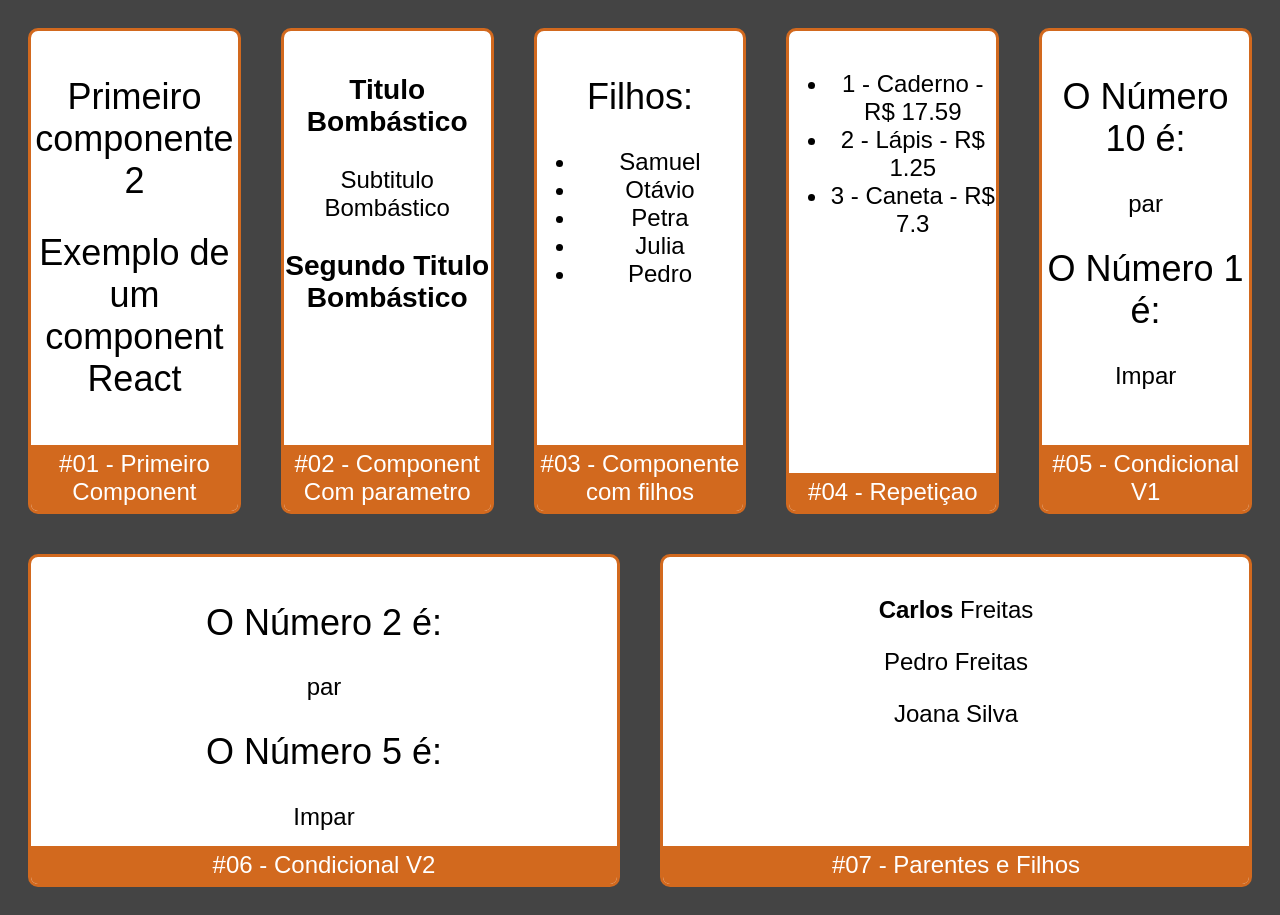
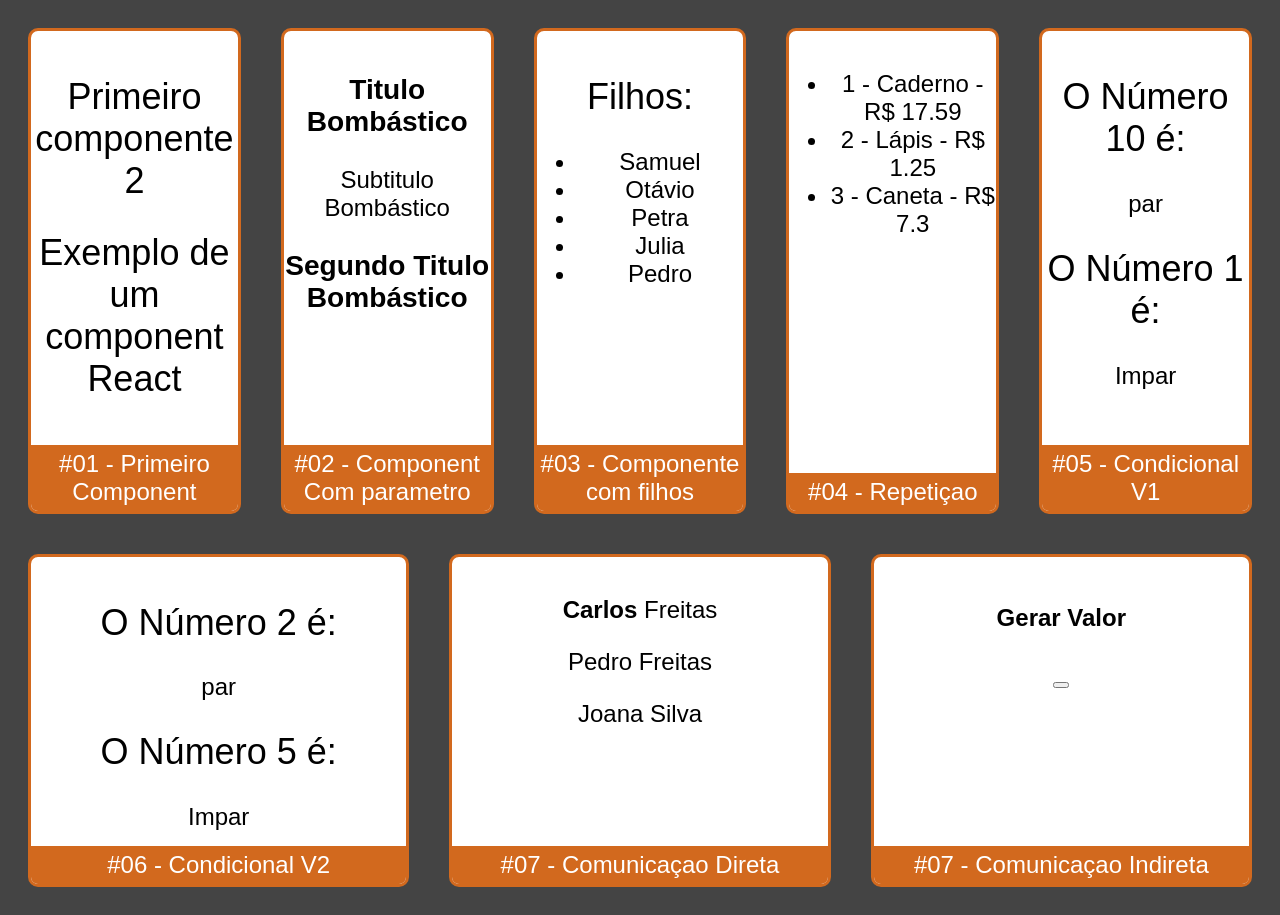
Before and after one commit to Samuel-Ricardo/Masterclass-React, a React (Create React App) app in the folder masterclass-react/: page / in a window 1280 px wide. Built offline with nearby package versions, Linux system fonts and the light colour scheme.

Commit message:
Indirect communication

```diff
--- a/masterclass-react/src/App.jsx
+++ b/masterclass-react/src/App.jsx
@@ -11,6 +11,7 @@ import Repeat from './Components/Basic/Repeat'
 import Condicional from './Components/Basic/Condicional'
 import CondicionalComIf from './Components/Basic/CondicionalComIf'
 import Parent from'./Components/Communication/Direct/Parent'
+import Super from './Components/Communication/Indirect/Super'
 
 export default props =>
 
@@ -80,10 +81,17 @@ export default props =>
 
         </Card>
 
-        <Card   title='#07 - Parentes e Filhos' color='#D2691E'>
+        <Card   title='#07 - Comunicaçao Direta' color='#D2691E'>
 
             <Parent surname='Freitas' />
 
         </Card>
 
+        <Card   title='#07 - Comunicaçao Indireta' color='#D2691E'>
+
+            <Super/>
+
+        </Card>
+
+
     </div>
```
Also changed, not shown: 1 other file (tests, documents, lock files or other folders).
